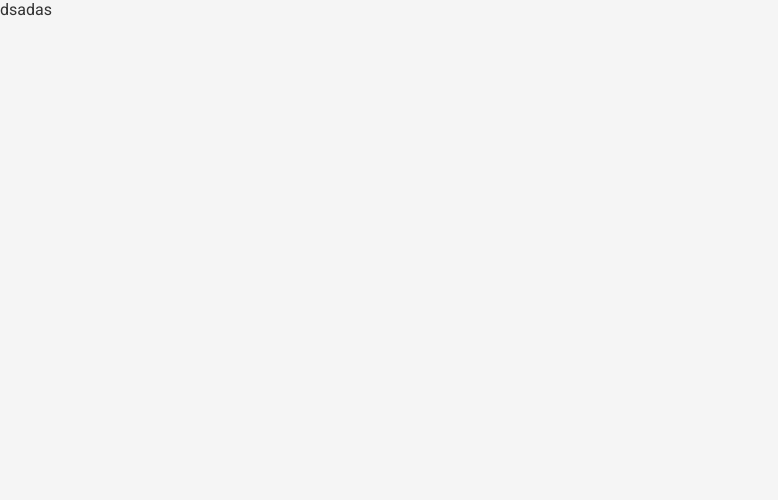
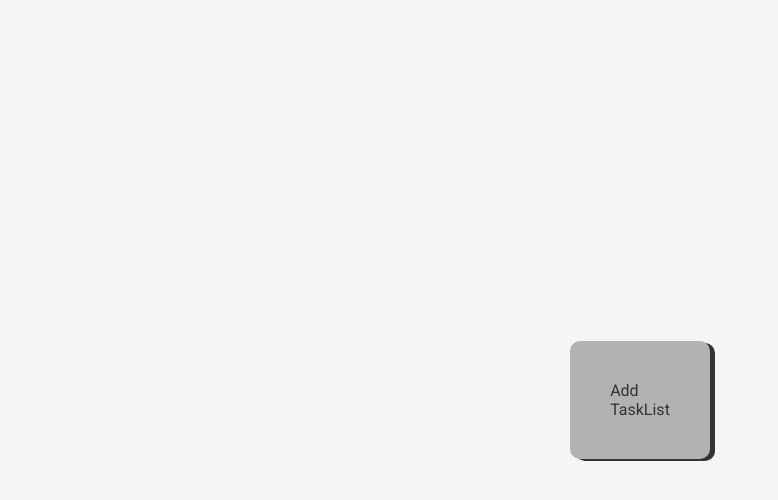
Before and after one commit to trungnguyen1221999/ToDoList---Ts---React, a React (Vite) app in the folder vite-project/: page / in a window 1280 px wide. Shown: the top 500 px of the page, without its empty margins (0-778 px from the left). Built offline with nearby package versions, Linux system fonts and the light colour scheme.

Commit message:
styled abit

```diff
--- a/vite-project/src/App.tsx
+++ b/vite-project/src/App.tsx
@@ -1,4 +1,4 @@
-import { ThemeProvider } from "styled-components";
+import styled, { ThemeProvider } from "styled-components";
 import { GlobalStyle } from "./Styles/GlobalStyle";
 import { theme } from "./Styles/Theme";
 import TodoList from "./components/TodoList";
@@ -7,9 +7,19 @@ const App = () => {
   return (
     <ThemeProvider theme={theme}>
       <GlobalStyle />
-      <TodoList />
+      <StyledApp>
+        <TodoList />
+      </StyledApp>
     </ThemeProvider>
   );
 };
 
 export default App;
+
+const StyledApp = styled.div`
+  width: 100vw;
+  height: 100vh;
+  display: flex;
+  justify-content: center;
+  align-items: center;
+`;
--- /dev/null
+++ b/vite-project/src/components/Add.tsx
@@ -0,0 +1,7 @@
+import React from "react";
+
+const Add = () => {
+  return <div>Add</div>;
+};
+
+export default Add;
--- /dev/null
+++ b/vite-project/src/components/Container.tsx
@@ -0,0 +1,11 @@
+import styled from "styled-components";
+
+export const Container = styled.div`
+  display: flex;
+  flex-direction: column;
+  justify-content: center;
+  background-color: #b2b2b2;
+  padding: 4rem;
+  border-radius: 1rem;
+  box-shadow: 0.5rem 0.2rem 0 0;
+`;
--- /dev/null
+++ b/vite-project/src/components/TaskList.tsx
@@ -0,0 +1,5 @@
+const TaskList = () => {
+  return <div>TaskList</div>;
+};
+
+export default TaskList;
--- a/vite-project/src/components/TodoList.tsx
+++ b/vite-project/src/components/TodoList.tsx
@@ -1,7 +1,14 @@
-import React from "react";
+import Add from "./Add";
+import { Container } from "./Container";
+import TaskList from "./TaskList";
 
 const TodoList = () => {
-  return <div>dsadas</div>;
+  return (
+    <Container>
+      <Add />
+      <TaskList />
+    </Container>
+  );
 };
 
 export default TodoList;
```
